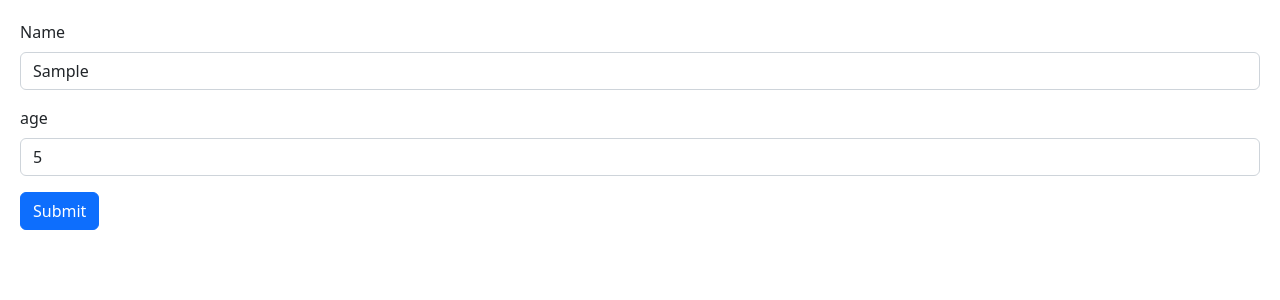
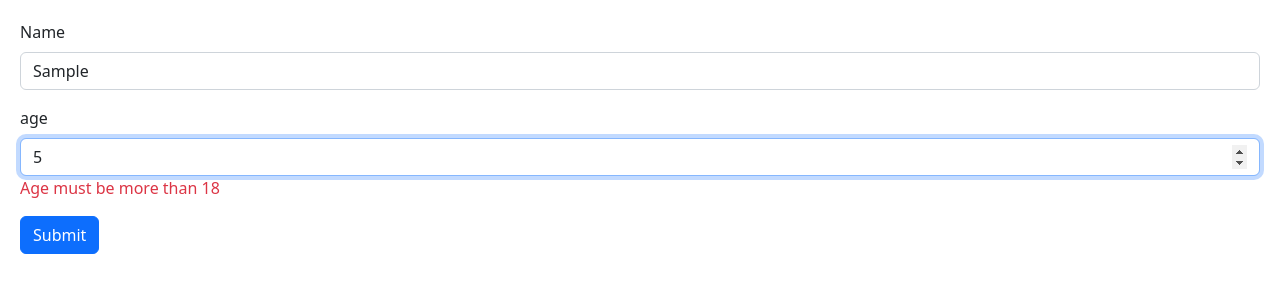
Before and after one commit to iammmila/TS_learning, a React (Vite) app: page / in a window 1280 px wide. Both pictures are taken after typing "Sample", "5" into the empty fields and a click on the button "Submit". Shown: the top 300 px of the page. Built offline with nearby package versions, Linux system fonts and the light colour scheme.

Commit message:
5.7. Schema based validation with ZOD

```diff
--- a/package.json
+++ b/package.json
@@ -10,12 +10,14 @@
     "preview": "vite preview"
   },
   "dependencies": {
+    "@hookform/resolvers": "^3.1.1",
     "bootstrap": "^5.2.3",
     "react": "^18.2.0",
     "react-dom": "^18.2.0",
     "react-hook-form": "^7.45.1",
     "react-icons": "^4.10.1",
-    "styled-components": "^6.0.1"
+    "styled-components": "^6.0.1",
+    "zod": "^3.21.4"
   },
   "devDependencies": {
     "@types/react": "^18.0.37",
--- a/src/App.tsx
+++ b/src/App.tsx
@@ -1,10 +1,10 @@
 import "./App.css";
-import Form4 from "./components/Form4";
+import Form5 from "./components/Form5";
 
 function App() {
   return (
     <>
-      <Form4 />
+      <Form5 />
     </>
   );
 }
--- /dev/null
+++ b/src/components/Form5/Form5.tsx
@@ -0,0 +1,60 @@
+// import React from "react";
+import { useForm, FieldValues } from "react-hook-form";
+import { z } from "zod";
+import { zodResolver } from "@hookform/resolvers/zod";
+
+const schema = z.object({
+  name: z.string().min(3, { message: "name must be at least 3 characters" }),
+  age: z
+    .number({ invalid_type_error: "Age field is required!" })
+    .min(18, { message: "Age must be more than 18" }),
+});
+
+type FormData = z.infer<typeof schema>;
+
+const Form5 = () => {
+  const {
+    register,
+    handleSubmit,
+    formState: { errors },
+  } = useForm<FormData>({ resolver: zodResolver(schema) });
+
+  //fieldvalues always must be imported from react-hoook-form
+  const onSubmit = (data: FieldValues) => {
+    console.log("submtting: ", data);
+  };
+
+  return (
+    <form onSubmit={handleSubmit(onSubmit)}>
+      <div className="mb-3">
+        <label htmlFor="name" className="form-label">
+          Name
+        </label>
+        <input
+          {...register("name")}
+          id="name"
+          type="text"
+          className="form-control"
+        />
+        {errors.name && <p className="text-danger">{errors.name.message}</p>}
+      </div>
+      <div className="mb-3">
+        <label htmlFor="age" className="form-label">
+          age
+        </label>
+        <input
+          {...register("age", { valueAsNumber: true })}
+          id="age"
+          type="number"
+          className="form-control"
+        />
+        {errors.age && <p className="text-danger">{errors.age.message}</p>}
+      </div>
+      <button className="btn btn-primary" type="submit">
+        Submit
+      </button>
+    </form>
+  );
+};
+
+export default Form5;
--- /dev/null
+++ b/src/components/Form5/index.ts
@@ -0,0 +1,2 @@
+import Form5 from "./Form5";
+export default Form5;
```
Also changed, not shown: 1 other file (tests, documents, lock files or other folders).
